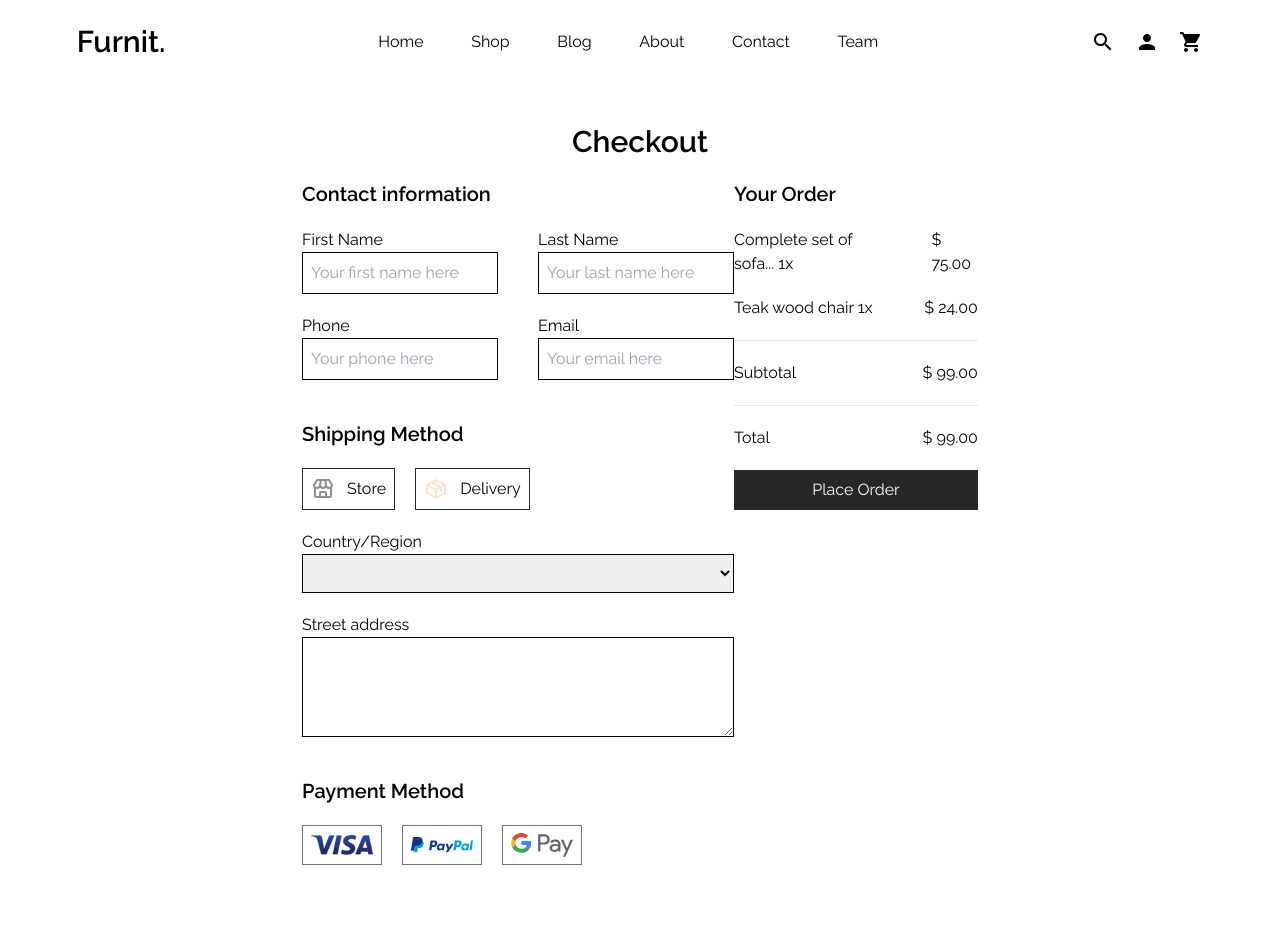
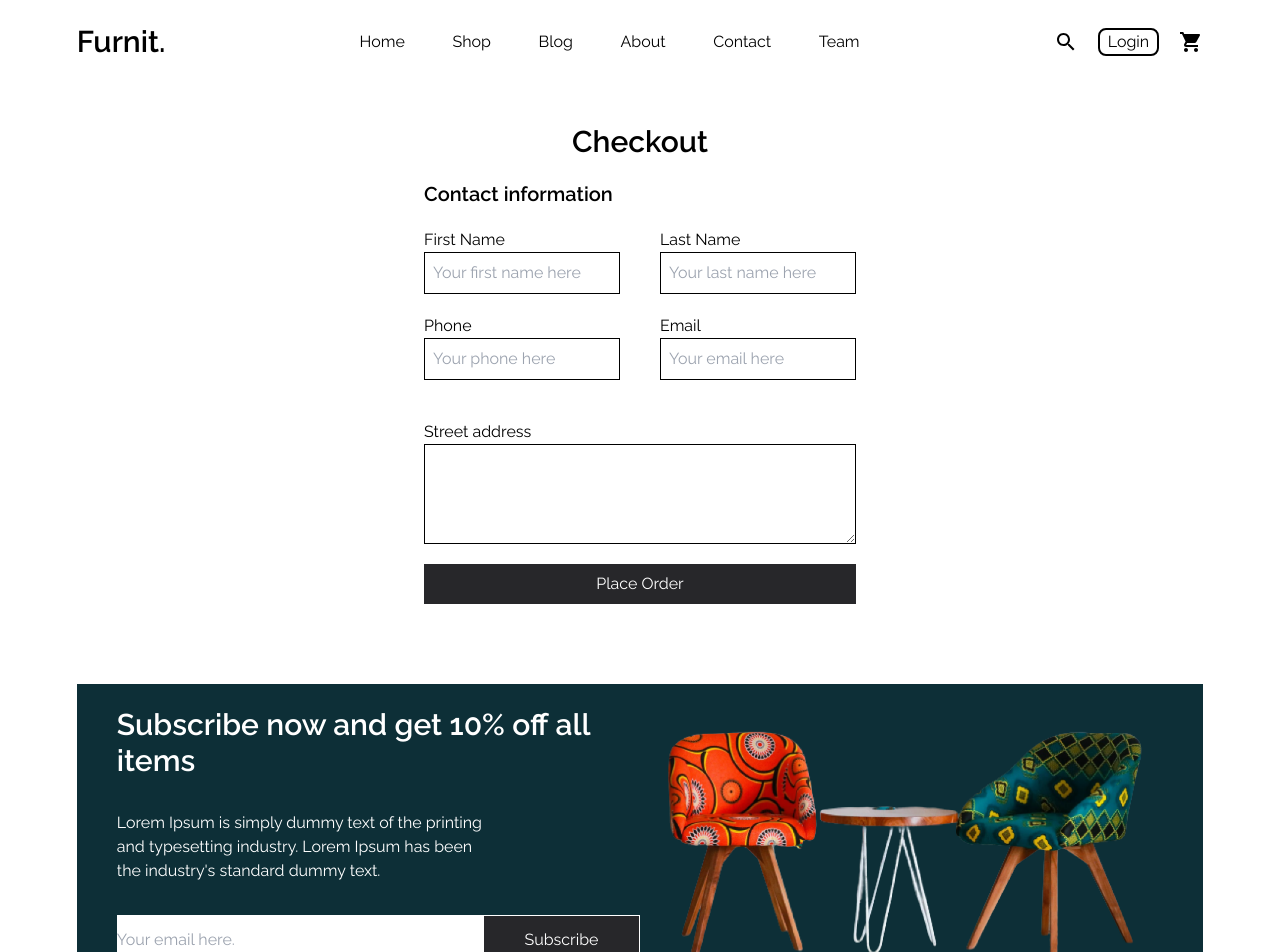
Before and after one commit to Prathamesh942/Furnit, a React (Vite) app: page /checkout in a window 1280 px wide. Shown: the top 952 px of the page. Built offline with nearby package versions, Linux system fonts and the light colour scheme.

Commit message:
test render api url

```diff
--- /dev/null
+++ b/src/App/UserContext.jsx
@@ -0,0 +1,24 @@
+// UserContext.js
+import React, { createContext, useState, useContext, useEffect } from "react";
+
+const UserContext = createContext();
+
+export const UserProvider = ({ children }) => {
+  const [user, setUser] = useState(null);
+
+  useEffect(() => {
+    // Check localStorage for user authentication status on component mount
+    const storedUser = localStorage.getItem("user");
+    if (storedUser) {
+      setUser(JSON.parse(storedUser));
+    }
+  }, []);
+
+  return (
+    <UserContext.Provider value={{ user, setUser }}>
+      {children}
+    </UserContext.Provider>
+  );
+};
+
+export const useUser = () => useContext(UserContext);
--- a/src/components/Navbar.jsx
+++ b/src/components/Navbar.jsx
@@ -3,8 +3,23 @@ import SearchIcon from "@mui/icons-material/Search";
 import PersonIcon from "@mui/icons-material/Person";
 import ShoppingCartIcon from "@mui/icons-material/ShoppingCart";
 import { Link } from "react-router-dom";
+import {useUser} from "../App/UserContext"
+import {useNavigate} from "react-router-dom"
 
 const Navbar = () => {
+
+  const navigate= useNavigate();
+  const { user } = useUser();
+  const handleLogout = async ()=>{
+    try {
+      //  const res = await axios.post("http://localhost:3000/api/auth/logout")
+       localStorage.removeItem("user")
+      //  console.log(res);
+       navigate("/login")
+    } catch (error) {
+       console.log(error);
+    }
+   }
   return (
     <div className=" flex justify-between py-6 items-center w-[100%]">
       <div className=" text-3xl font-semibold">
@@ -22,9 +37,13 @@ const Navbar = () => {
         <li>Contact</li>
         <li>Team</li>
       </ul>
-      <ul className=" flex gap-5">
-        <SearchIcon />
-        <PersonIcon />
+      <ul className=" flex gap-5 items-center">
+        <SearchIcon />{
+          !user ?
+        <Link to={"/login"}><button className=" bg-white border-2 rounded-lg border-black px-2">Login</button></Link> :<div className="flex gap-4"><span className=" bg-zinc-800 rounded-full flex items-center justify-center text-white font-bold w-8 h-8">{user.name[0].toUpperCase()}</span><button className=" border border-zinc-800 px-2 py-1 rounded-lg" onClick={handleLogout}>Logout</button></div>
+}
+
+        {/* <PersonIcon /> */}
         <Link to="/cart">
           <ShoppingCartIcon />
         </Link>
--- a/src/pages/Checkout.jsx
+++ b/src/pages/Checkout.jsx
@@ -2,6 +2,8 @@ import React from "react";
 import Navbar from "../components/Navbar";
 import Newsletter from "../components/Home/Newsletter";
 import Footer from "../components/Footer";
+import axios from "axios";
+import { Link } from "react-router-dom";
 
 const Contact = () => {
   return (
@@ -50,21 +52,6 @@ const Contact = () => {
 const Shipping = () => {
   return (
     <div className=" flex flex-col gap-5 py-5">
-      <h3 className=" text-xl font-semibold">Shipping Method</h3>
-      <div className=" flex gap-5">
-        <div className=" p-2 border border-zinc-800 flex gap-3">
-          <img src="assets\img_computer.svg" alt="" />
-          <span>Store</span>
-        </div>
-        <div className=" p-2 border border-zinc-800 flex gap-3">
-          <img src="assets\img_airplane.svg" alt="" />
-          <span>Delivery</span>
-        </div>
-      </div>
-      <div className=" flex flex-col">
-        <span>Country/Region</span>
-        <select name="" id="" className=" border border-black p-2"></select>
-      </div>
       <div className=" flex flex-col">
         <span>Street address</span>
         <textarea
@@ -80,63 +67,35 @@ const Shipping = () => {
 };
 
 const Checkout = () => {
+  const user = JSON.parse(localStorage.getItem("user"));
+  const handleCheckout = async ()=>{
+    try {
+      const userId = user._id;
+      // Make a POST request to your backend API endpoint for checkout
+      const response = await axios.post('http://localhost:8000/api/user/check', {
+        // Pass any required data for the checkout process, such as user ID or cart items
+        userId // Replace 'user_id_here' with the actual user ID
+      });
+
+      // If the request is successful, log the response data and any further actions
+      console.log('Checkout successful:', response.data);
+      // You can also redirect the user to a confirmation page or perform other actions here
+    } catch (error) {
+      // If there's an error, log the error message and handle it appropriately
+      console.error('Error during checkout:', error.message);
+      // You can display an error message to the user or retry the checkout process
+    }
+  }
   return (
     <div className=" px-[6vw]">
       <Navbar />
       <div className=" py-10 flex flex-col items-center">
         <h2 className=" text-3xl font-semibold">Checkout</h2>
-        <div className=" flex justify-between w-[60%]">
+        <div className=" flex justify-center w-[100%]">
           <div className=" flex flex-col">
             <Contact />
             <Shipping />
-            <div className=" flex flex-col gap-5 py-5">
-              <h3 className=" text-xl font-semibold">Payment Method</h3>
-              <div className=" flex gap-5 ">
-                <div className=" w-20 h-10  border border-zinc-500 flex justify-center items-center">
-                  <img
-                    className=" p-2  w-[100%] object-cover"
-                    src="assets\img_visa.png"
-                    alt=""
-                  />
-                </div>
-                <div className=" w-20 h-10 border border-zinc-500 flex justify-center items-center">
-                  <img
-                    className=" p-2 w-[100%] object-cover"
-                    src="assets\img_refresh.svg"
-                    alt=""
-                  />
-                </div>
-                <div className=" w-20 h-10 border border-zinc-500 flex justify-center items-center">
-                  <img
-                    className=" p-2 w-[100%] object-cover"
-                    src="assets\img_signal.svg"
-                    alt=""
-                  />
-                </div>
-              </div>
-            </div>
-          </div>
-          <div className=" flex flex-col gap-5 py-5">
-            <h3 className=" text-xl font-semibold">Your Order</h3>
-            <div className=" flex justify-between gap-10">
-              <span>Complete set of sofa... 1x</span>
-              <span>$ 75.00</span>
-            </div>
-            <div className=" flex justify-between gap-10">
-              <span>Teak wood chair 1x</span>
-              <span>$ 24.00</span>
-            </div>
-            <hr />
-            <div className=" flex justify-between gap-10">
-              <span>Subtotal</span>
-              <span>$ 99.00</span>
-            </div>
-            <hr />
-            <div className=" flex justify-between gap-10">
-              <span>Total</span>
-              <span>$ 99.00</span>
-            </div>
-            <button className=" bg-zinc-800 text-white p-2">Place Order</button>
+            <button className=" bg-zinc-800 text-white p-2">  <Link to={"/"}> <button onClick={handleCheckout}>Place Order</button></Link></button>
           </div>
         </div>
       </div>
--- a/src/pages/Home.jsx
+++ b/src/pages/Home.jsx
@@ -1,4 +1,4 @@
-import React, { useEffect } from "react";
+import React, { useEffect, useState } from "react";
 import Navbar from "../components/Navbar";
 import Hero from "../components/Home/Hero";
 import Brands from "../components/Home/Brands";
@@ -8,9 +8,31 @@ import Readourblogs from "../components/Home/Readourblogs";
 import Footer from "../components/Footer";
 import Newsletter from "../components/Home/Newsletter";
 import axios from "axios";
+import { useParams } from "react-router-dom";
 
 const Home = () => {
+  const { productId: id } = useParams();
+  const [product, setProduct] = useState(null);
+  const [loading, setLoading] = useState(true);
 
+  useEffect(() => {
+    const fetchProduct = async () => {
+      try {
+        setLoading(true);
+        const response = await axios.get(`http://localhost:8000/api`);
+        setProduct(response.data.data); // Set the product data in state
+        setLoading(false);
+        console.log("you are authorized");
+      } catch (error) {
+        console.error("Error fetching product:", error);
+
+        console.log("you are unauthorized");
+        setLoading(false);
+      }
+    };
+
+    fetchProduct(); // Call the function to fetch product data
+  }, []);
   return (
     <div className=" px-[6vw]">
       <Navbar />
--- a/src/pages/Login.jsx
+++ b/src/pages/Login.jsx
@@ -2,11 +2,13 @@ import axios from "axios";
 import React, { useState } from "react";
 import { Link } from "react-router-dom";
 import { useNavigate } from "react-router-dom";
+import {useUser} from "../App/UserContext";
 
 const Login = () => {
   const [email, setEmail] = useState("");
   const [password, setPassword] = useState("");
   const navigate = useNavigate();
+  const { setUser } = useUser();
 
   const handleLogin = async (e) => {
     e.preventDefault();
@@ -17,6 +19,8 @@ const Login = () => {
       });
       const { user, accessToken } = response.data.data;
       document.cookie = "accessToken" + "=" + (accessToken || "")
+      setUser(user);
+      localStorage.setItem("user", JSON.stringify(user));
       console.log(document.cookie);
     console.log('User logged in successfully:', user);
       navigate("/");
--- a/src/pages/Product.jsx
+++ b/src/pages/Product.jsx
@@ -107,7 +107,8 @@ const Product = () => {
     const fetchProduct = async () => {
       try {
         setLoading(true);
-        const response = await axios.get(`http://localhost:8000/api/product/products/${id}`);
+        const response = await axios.get(`https://furnit-backend.onrender.com/api/product/products/${id}`);
+        console.log(response, "from render");
         setProduct(response.data.data); // Set the product data in state
         setLoading(false);
       } catch (error) {
@@ -118,6 +119,21 @@ const Product = () => {
 
     fetchProduct(); // Call the function to fetch product data
   }, []);
+
+  const user = JSON.parse(localStorage.getItem("user"));
+  const userId = user._id;
+  // const productId = product._id;
+  const productId = product?._id;
+  const addToCart = async () => {
+    try {
+      // Make a POST request to the /add endpoint with the product ID
+      await axios.post("http://localhost:8000/api/user/add", { userId, productId});
+      alert("Product added to cart successfully");
+    } catch (error) {
+      console.error("Error adding product to cart:", error);
+      alert("Failed to add product to cart");
+    }
+  };
 
   if(loading) return <div>Loading</div>
 
@@ -157,7 +173,7 @@ const Product = () => {
                 +
               </button>
             </div>
-            <button className=" text-white bg-zinc-900 p-2 px-4">
+            <button className=" text-white bg-zinc-900 p-2 px-4" onClick={()=>{addToCart()}}>
               Add to cart
             </button>
             <button className=" p-2 border border-black">
--- a/src/pages/Shop.jsx
+++ b/src/pages/Shop.jsx
@@ -14,7 +14,8 @@ const Shop = () => {
 
   const fetchData = async (filter) => {
     try {
-      const response = await axios.get(`http://localhost:8000/api/product/products`, {params:filter});
+      const response = await axios.get(`https://furnit-backend.onrender.com/api/product/products`, {params:filter});
+      console.log(response,"from render");
       setData(response.data.data);
       setError(false)
     } catch (error) {
```
Also changed, not shown: src/App.jsx (+5 -6 lines), src/Features/cartSlice.js (+70 -7 lines), src/pages/Cart.jsx (+44 -103 lines), src/pages/Wishlist.jsx (+50 -50 lines).
